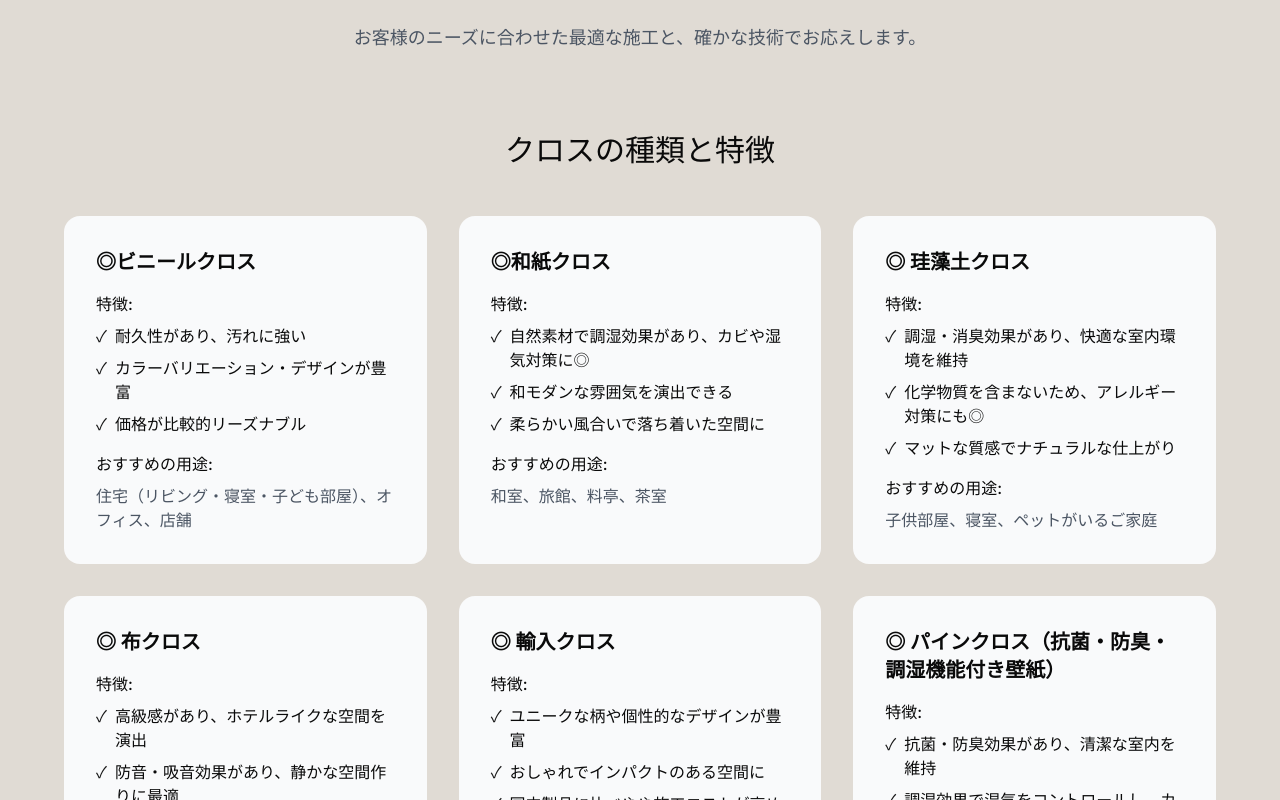
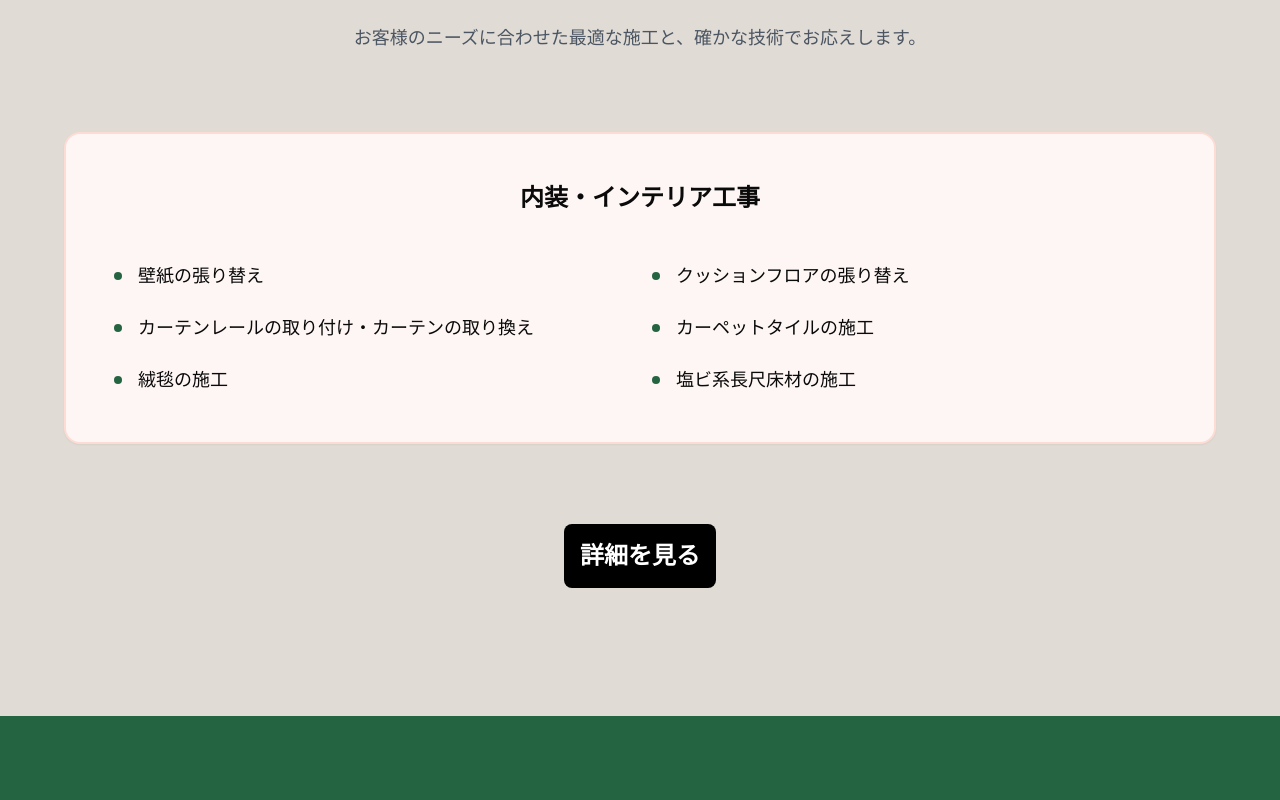
Before and after one commit to tanakakundagane/tanakainterior, a Next.js app: page / in a window 1280 px wide. Shown: the part 1740-2540 px from the top of the page. Built offline with nearby package versions, Linux system fonts and the light colour scheme.

Commit message:
サービスセクションの変更

```diff
--- /dev/null
+++ b/src/app/service/page.tsx
@@ -0,0 +1,15 @@
+import { CurtainSection } from "./services/curtain-section";
+import { DynocSection } from "./services/dynoc-section";
+import { FlooringSection } from "./services/flooring-section";
+import { WallpaperSection } from "./services/wallpaper-section";
+
+export default function ServicePage() {
+  return (
+    <div className="py-20 container mx-auto px-4">
+      <WallpaperSection />
+      <FlooringSection />
+      <CurtainSection />
+      <DynocSection />
+    </div>
+  );
+}
--- a/src/components/home/services/wallpaper-section.tsx
+++ b/src/app/service/services/wallpaper-section.tsx
@@ -84,7 +84,7 @@ const wallpaperTypes: WallpaperType[] = [
 
 export function WallpaperSection() {
   return (
-    <motion.div variants={itemVariants} className="mb-32 ">
+    <motion.div variants={itemVariants} className="mb-32 pt-32">
       <h3 className="text-2xl md:text-3xl font-medium mb-12 text-center">
         クロスの種類と特徴
       </h3>
--- a/src/components/home/service-section.tsx
+++ b/src/components/home/service-section.tsx
@@ -3,10 +3,20 @@
 import { motion } from "framer-motion";
 import { useInView } from "framer-motion";
 import { useRef } from "react";
-import { WallpaperSection } from "./services/wallpaper-section";
-import { FlooringSection } from "./services/flooring-section";
-import { CurtainSection } from "./services/curtain-section";
-import { DynocSection } from "./services/dynoc-section";
+import Link from "next/link";
+
+interface ServiceItem {
+  title: string;
+}
+
+const services: ServiceItem[] = [
+  { title: "壁紙の張り替え" },
+  { title: "クッションフロアの張り替え" },
+  { title: "カーテンレールの取り付け・カーテンの取り換え" },
+  { title: "カーペットタイルの施工" },
+  { title: "絨毯の施工" },
+  { title: "塩ビ系長尺床材の施工" },
+];
 
 export function ServiceSection() {
   const sectionRef = useRef(null);
@@ -48,11 +58,34 @@ export function ServiceSection() {
             </p>
           </motion.div>
 
-          {/* 各サービスセクション */}
-          <WallpaperSection />
-          <FlooringSection />
-          <CurtainSection />
-          <DynocSection />
+          {/* サービス一覧 */}
+          <motion.div variants={itemVariants} className="mb-20">
+            <div className="bg-[#FDF6F4] border-2 border-[#FDDCD4] rounded-2xl p-8 md:p-12 shadow-sm">
+              <h3 className="text-2xl font-bold text-center mb-12">
+                内装・インテリア工事
+              </h3>
+              <div className="grid grid-cols-1 md:grid-cols-2 gap-6">
+                {services.map((service, index) => (
+                  <div
+                    key={index}
+                    className="flex items-center gap-4 rounded-xl hover:bg-gray-50 transition-colors "
+                  >
+                    <div className="w-2 h-2 rounded-full bg-background-deepgreen flex-shrink-0 " />
+                    <h4 className="text-lg">{service.title}</h4>
+                  </div>
+                ))}
+              </div>
+            </div>
+          </motion.div>
+
+          {/* 詳細セクションへのリンク */}
+          <motion.div variants={itemVariants} className="space-y-4">
+            <Link href="/service">
+              <h3 className="text-2xl font-bold text-center mb-8 bg-black text-white hover:bg-gray-800 transition-colors rounded-lg p-4 w-fit mx-auto">
+                詳細を見る
+              </h3>
+            </Link>
+          </motion.div>
         </motion.div>
       </div>
     </section>
```
Also changed, not shown: src/app/service/services/curtain-section.tsx (renamed from src/components/home/services/curtain-section.tsx), src/app/service/services/dynoc-section.tsx (renamed from src/components/home/services/dynoc-section.tsx), src/app/service/services/flooring-section.tsx (renamed from src/components/home/services/flooring-section.tsx).
